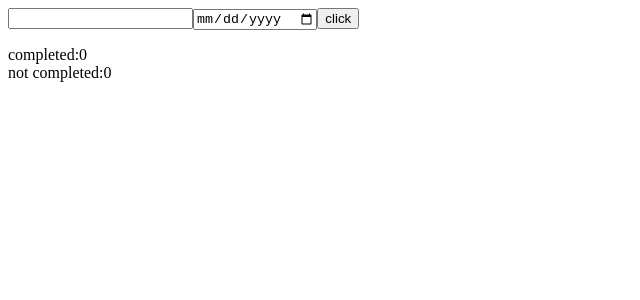
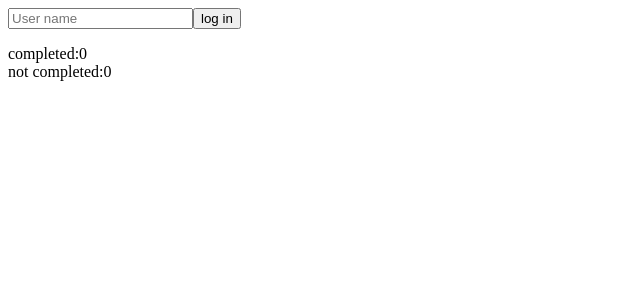
Before and after one commit to PohribniakRoman/ToDoList, a React (Create React App) app: page / in a window 1280 px wide. Shown: the top 300 px of the page, without its empty margins (0-640 px from the left). Built offline with nearby package versions, Linux system fonts and the light colour scheme.

Commit message:
add store

```diff
--- a/src/App.js
+++ b/src/App.jsx
@@ -1,9 +1,17 @@
 import React, { useState } from "react";
+import Login from "./components/Login";
+import Logout from "./components/Logout";
 import TodoItem from "./components/TodoItem";
+import "./styles/style.css";
 
 function App() {
-  const [todo, update] = useState([]);
-  const [counter, updateCounter] = useState(0);
+  const user = localStorage.getItem("user");
+  const StoredData = JSON.parse(localStorage.getItem("Todos")) || [];
+  const cuurentID =
+    StoredData.length === 0 ? 0 : StoredData[StoredData.length - 1].id + 1;
+  console.log(cuurentID);
+  const [todo, update] = useState(StoredData);
+  const [counter, updateCounter] = useState(cuurentID);
   const initialFormData = {
     title: "",
     date: "",
@@ -13,15 +21,21 @@ function App() {
   function updateFormField(event) {
     updateData({ ...data, [event.target.name]: event.target.value });
   }
-  console.log(todo);
+  // console.log(todo);
   return (
     <div>
+      {user ? <Logout /> : <Login />}
       <form
+        className={user ? "" : "none"}
         onSubmit={(e) => {
           e.preventDefault();
           update([...todo, { ...data, id: counter }]);
           updateCounter(counter + 1);
           updateData(initialFormData);
+          localStorage.setItem(
+            "Todos",
+            JSON.stringify([...todo, { ...data, id: counter }])
+          );
         }}
       >
         <input
@@ -38,12 +52,13 @@ function App() {
           value={data.date}
           onChange={updateFormField}
         />
-        <button type="submit">click</button>
+        <button type="submit">Add task</button>
       </form>
       <ul>
         {todo.map((todoItem, index) => {
           return (
-            <TodoItem key={todoItem.id}
+            <TodoItem
+              key={todoItem.id}
               data={todoItem}
               changeStatus={() => {
                 const dataSlice = [...todo];
@@ -51,11 +66,12 @@ function App() {
                 update(dataSlice);
               }}
               deleteItem={() => {
-                update(
-                  todo.filter((tI) => {
-                    return tI.id !== todoItem.id;
-                  })
-                );
+                const updatedTodos = todo.filter((tI) => {
+                  return tI.id !== todoItem.id;
+                });
+                update(updatedTodos);
+                console.log(updatedTodos);
+                localStorage.setItem("Todos", JSON.stringify(updatedTodos));
               }}
             />
           );
--- /dev/null
+++ b/src/components/Login.jsx
@@ -0,0 +1,27 @@
+import React, { useState } from "react";
+
+export default function Login() {
+    const [field, updateField] = useState("");
+    return(
+        <form
+        onSubmit={(event) => {
+          event.preventDefault();
+          localStorage.setItem("user", event.target.name.value.trim());
+          updateField("");
+        }}
+      >
+        <input
+          type="text"
+          name="name"
+          required
+          value={field}
+          placeholder="User name"
+          onChange={(event) => {
+            updateField(event.target.value);
+          }}
+        />
+        <input type="submit" value="log in" />
+      </form>
+
+    )
+}
--- /dev/null
+++ b/src/components/Logout.jsx
@@ -0,0 +1,14 @@
+export default function Logout() {
+  return (
+    <div>
+      <button
+        onClick={() => {
+          localStorage.removeItem("user");
+        }}
+      >
+        Logout
+      </button>
+      <div>Current user:{localStorage.getItem('user')}</div>
+    </div>
+  );
+}
--- a/src/index.js
+++ b/src/index.js
@@ -4,7 +4,7 @@ import App from './App';
 
 ReactDOM.render(
   <React.StrictMode>
-    <App name={"Roman"}/>
+    <App/>
   </React.StrictMode>,
   document.getElementById('root')
 );
--- /dev/null
+++ b/src/styles/style.css
@@ -0,0 +1,3 @@
+.none{
+    display: none;
+}
```
